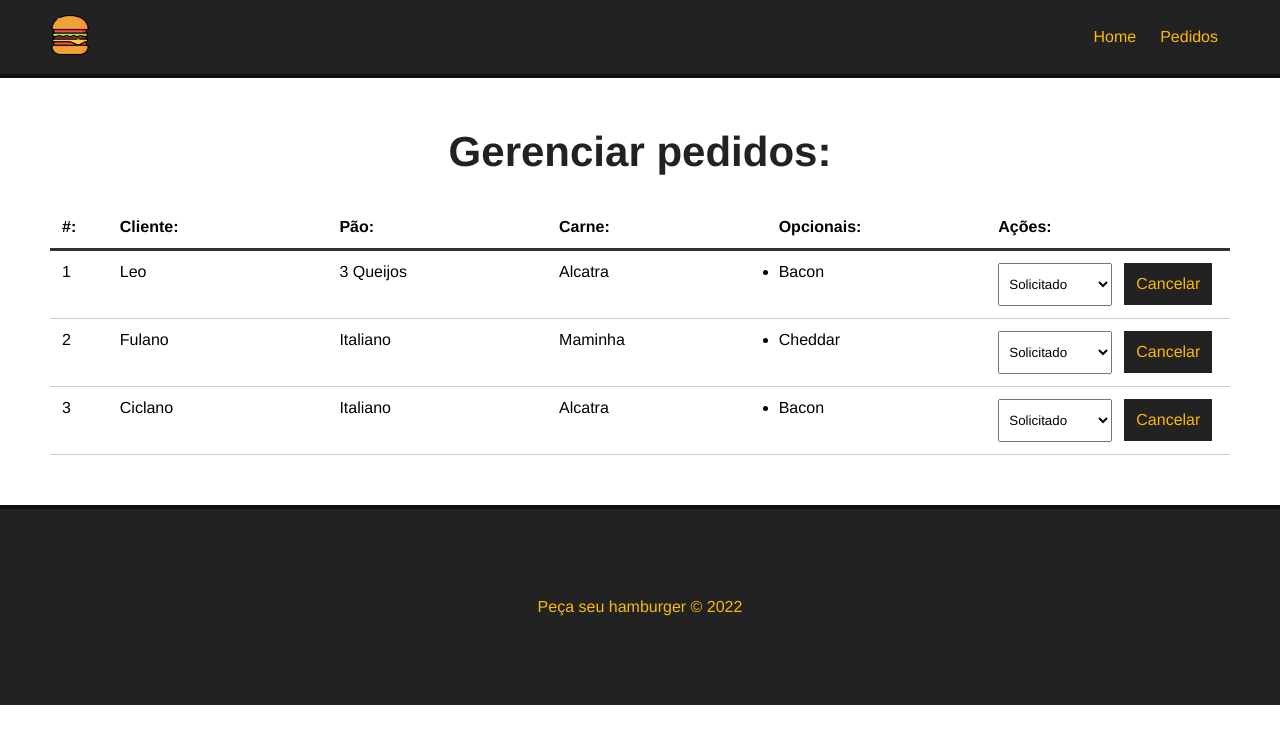
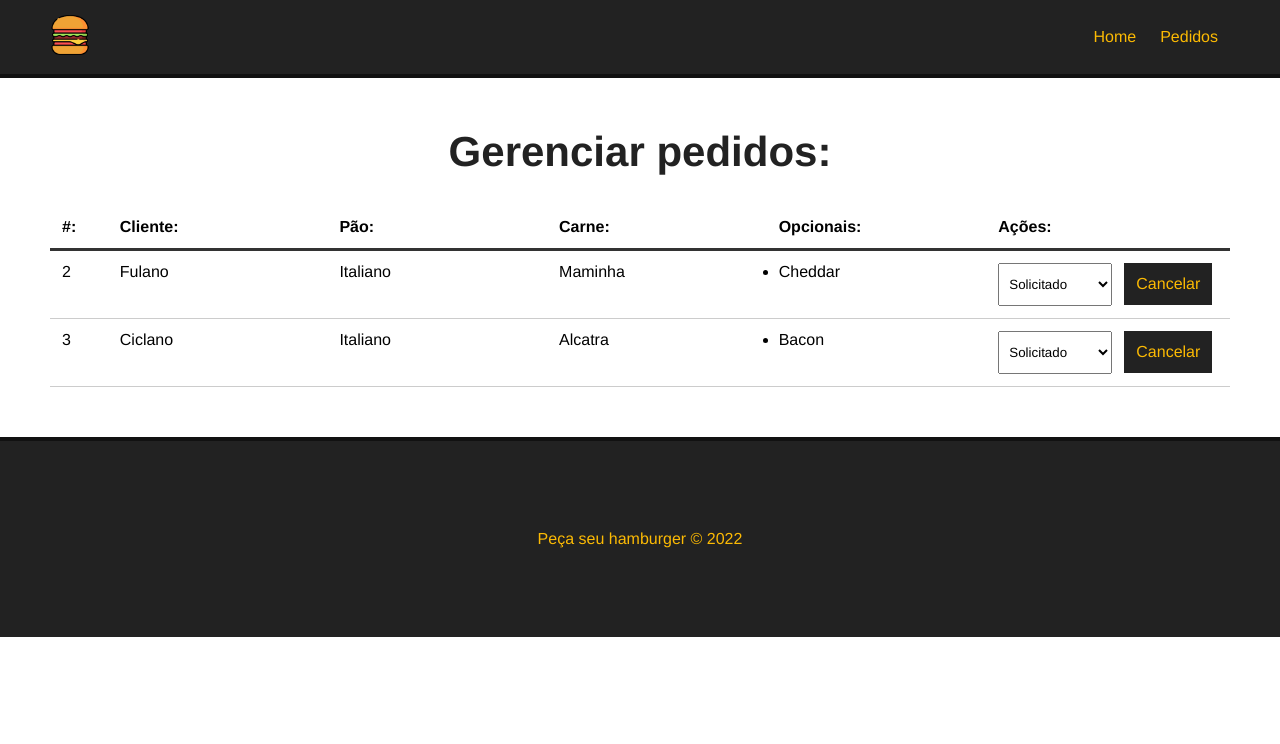
Before and after one commit to LeonardoScherer/curso_vuejs3, a Vue app in the folder proj_pedir_hamburger/: page /pedidos in a window 1280 px wide. Shown: the top 744 px of the page. Built offline with nearby package versions, Linux system fonts and the light colour scheme; data requests are answered from the project's data file.

Commit message:
Removendo pedidos do sistema

```diff
--- a/proj_pedir_hamburger/db/db.json
+++ b/proj_pedir_hamburger/db/db.json
@@ -47,16 +47,6 @@
   ],
   "burgers": [
     {
-      "nome": "Leo",
-      "carne": "Alcatra",
-      "pao": "3 Queijos",
-      "opcionais": [
-        "Bacon"
-      ],
-      "status": "Solicitado",
-      "id": 1
-    },
-    {
       "nome": "Fulano",
       "carne": "Maminha",
       "pao": "Italiano",
--- a/proj_pedir_hamburger/src/components/Dashboard.vue
+++ b/proj_pedir_hamburger/src/components/Dashboard.vue
@@ -26,7 +26,7 @@
                         <option value="">Selecione</option>
                         <option v-for="stt in status" :key="stt.id" :value="stt.tipo" :selected="burger.status == stt.tipo"> {{ stt.tipo }}</option>
                     </select>
-                    <button class="delete-btn">Cancelar</button>
+                    <button class="delete-btn" @click="deleteBurger(burger.id)">Cancelar</button>
                 </div>
             </div>
         </div>
@@ -66,6 +66,17 @@
 
             this.status = data;
 
+        },
+
+        async deleteBurger(id) {
+
+            const req = await fetch(`http://localhost:3000/burgers/${id}`, {
+                method: 'DELETE'
+            });
+
+            const res = await req.json();
+
+            this.getPedidos();
         }
 
     },
```
